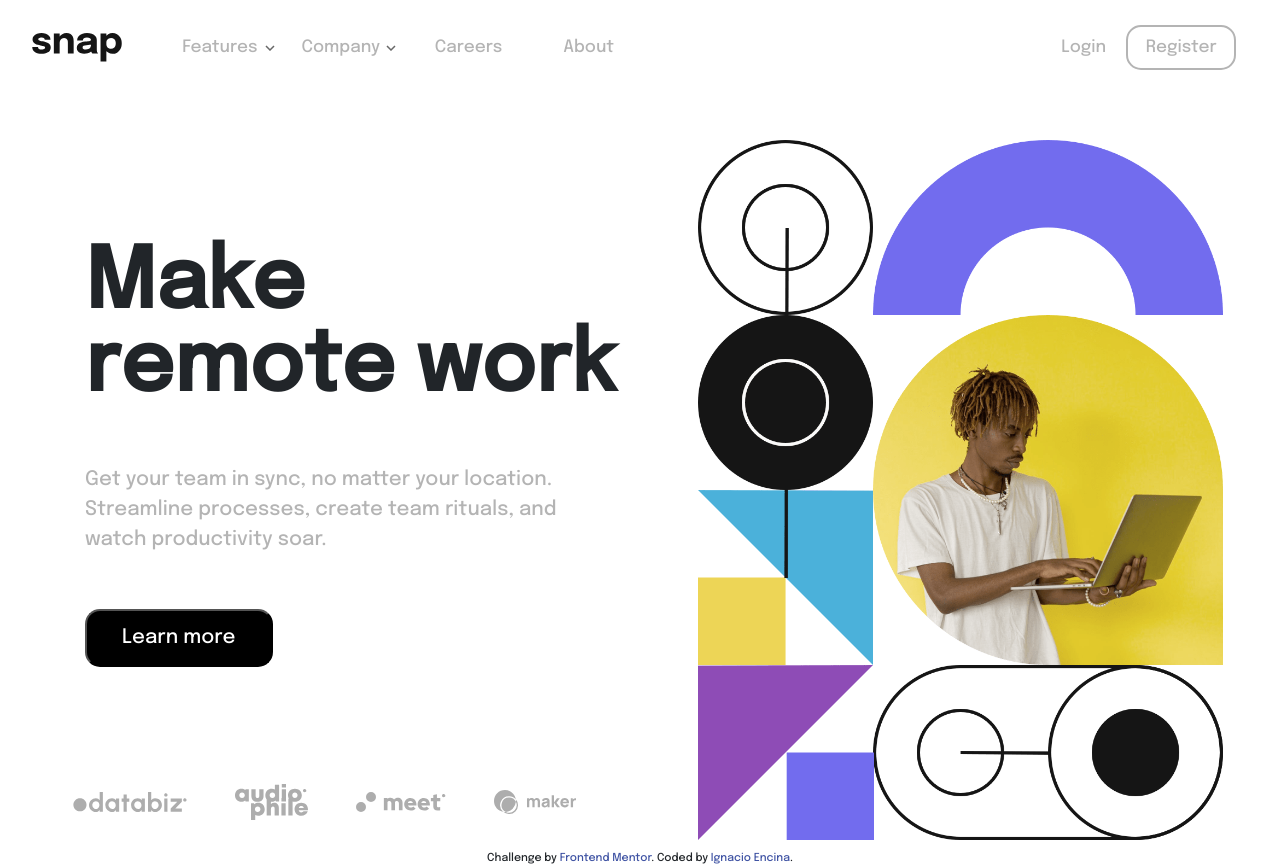
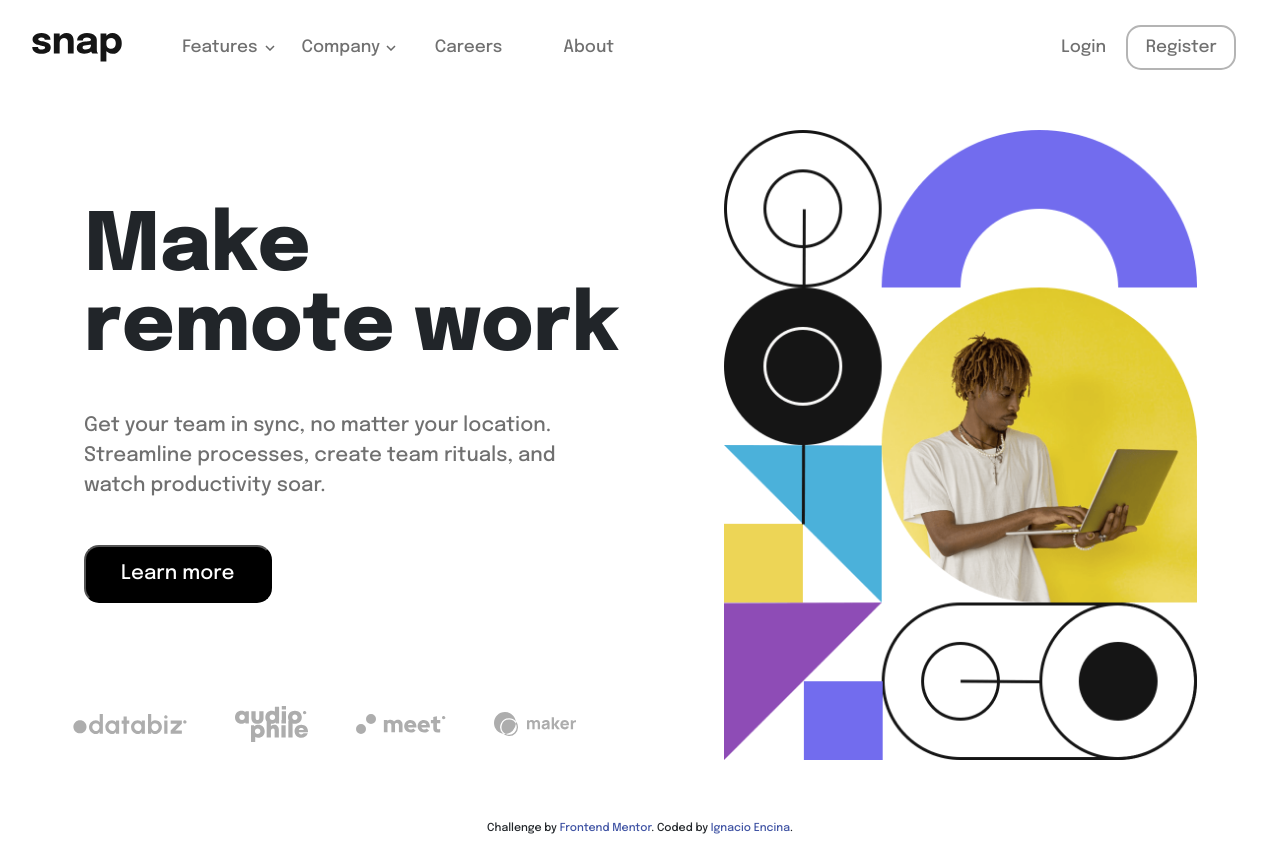
Before and after one commit to IgnacioEncina/seccion-menu-desplegable, a plain HTML site: page index.html in a window 1280 px wide. After the commit the page ends 837 px from the top, so only its background shows below. Drawn offline with nearby package versions, Linux system fonts and the light colour scheme.

Commit message:
Tercer commit

```diff
--- a/css/style.css
+++ b/css/style.css
@@ -1,4 +1,7 @@
 @import url('https://fonts.googleapis.com/css2?family=Epilogue:wght@500&display=swap');
+@import url('https://fonts.googleapis.com/css2?family=Epilogue:wght@800&display=swap');
+@import url('https://fonts.googleapis.com/css2?family=Epilogue:wght@500;700;800&display=swap');
+
 * {
     margin: 0;
     padding: 0;
@@ -70,7 +73,7 @@ button {
 }
 
 a:hover{
-    color: #b4b4b4 !important;
+    color: hsl(0, 0%, 44%) !important;
     text-decoration: none !important;
 }
 
@@ -106,7 +109,7 @@ a:hover{
     width: 100%;
     min-width: 100px;
     text-decoration: none;
-    color: #b4b4b4;
+    color: hsl(0, 0%, 44%);
     display: flex;
     align-content: center;
     justify-content: space-around;
@@ -151,7 +154,6 @@ a:hover{
     transition: all 0.2s ;
     transition-timing-function: cubic-bezier(0.32, 0.33, 0.73, 0.72);
     transition-delay: 0ms;
-    /* visibility: hidden; */
 }
 
 .sub-menu{
@@ -185,7 +187,7 @@ a:hover{
     justify-content: flex-start;
     align-items: center;
     width: 100%;
-    color: black;
+    color: hsl(0, 0%, 44%);
 }
 
 .log {
@@ -197,7 +199,7 @@ a:hover{
     border: 0;
     margin-right: 20px;
     background-color: transparent;
-    color: #b4b4b4;
+    color: hsl(0, 0%, 44%);
 }
 
 .register {
@@ -206,13 +208,13 @@ a:hover{
     background-color: transparent;
     padding: 8px;
     width: 110px;
-    color: #b4b4b4;
+    color: hsl(0, 0%, 44%);
 }
 
 .right {
     display: flex;
     justify-content: center;
-    margin-top: 50px;
+    margin-top: 40px;
     height: 100%;
 }
 
@@ -226,7 +228,7 @@ a:hover{
     padding: 20px;
     height: 100%;
     margin: 10px;
-    min-height: 700px;
+    min-height: 630px;
     min-width: 375px;
 }
 
@@ -241,10 +243,11 @@ a:hover{
 }
 
 .principal h1{
-    font-size: 5.2rem;
-    font-weight: 900;
+    font-size: 5rem;
+    font-weight: 800;
     line-height: 1;
     font-kerning: none;
+    font-family: 'Epilogue', sans-serif !important;
 }
 
 .left {
@@ -252,10 +255,9 @@ a:hover{
     flex-direction: column;
     margin-top: 54px;
     align-items: flex-end;
-    height: 70vh;
-    max-height: 600px !important;
-    justify-content: flex-end;
-    width: 100%;
+    height: 76vh;
+    max-height: 629px !important;
+    justify-content: space-between;
 }
 
 .leftUp {
@@ -264,9 +266,9 @@ a:hover{
     align-items: flex-start;
     height: 100%;
     width: 100%;
-    max-width: 540px;
-    max-height: 490px;
-    justify-content: space-evenly;
+    max-width: 541px;
+    /* max-height: 431px; */
+    justify-content: center;
 }
 
 .leftUp * {
@@ -277,7 +279,7 @@ a:hover{
     font-size: 20px;
     font-weight: 500;
     max-width: 500px;
-    color: #b4b4b4;
+    color: hsl(0, 0%, 44%);
 }
 
 .leftBottom {
@@ -304,7 +306,7 @@ a:hover{
     align-items: center;
     padding-left: 0;
     max-width: 600px;
-    margin-top: 62px;
+    /* margin-top: 62px; */
     justify-content: space-evenly;
 }
 
@@ -329,7 +331,9 @@ body>nav {
 .attribution { font-size: 11px; text-align: center; }
 .attribution a { color: hsl(228, 45%, 44%); }
 
-
+footer {
+    margin-top: 50px;
+}
 
 @media (max-width: 786px) {
 
@@ -591,7 +595,7 @@ body>nav {
             }
 
             .principal h1 {
-                font-size: 2.3rem;
+                font-size: 2rem;
             }
             .attribution {
                 margin-top: 71px;
```
